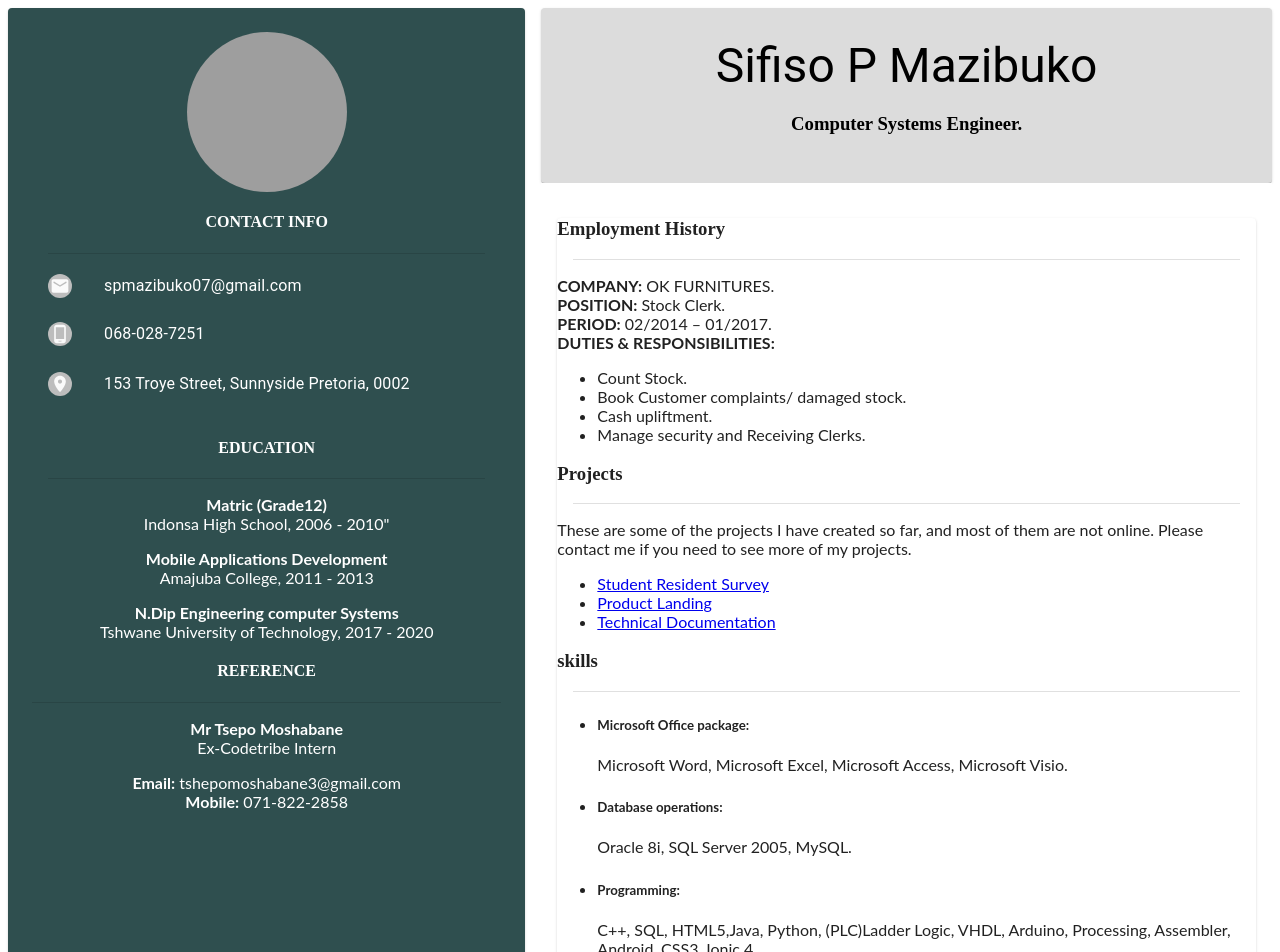
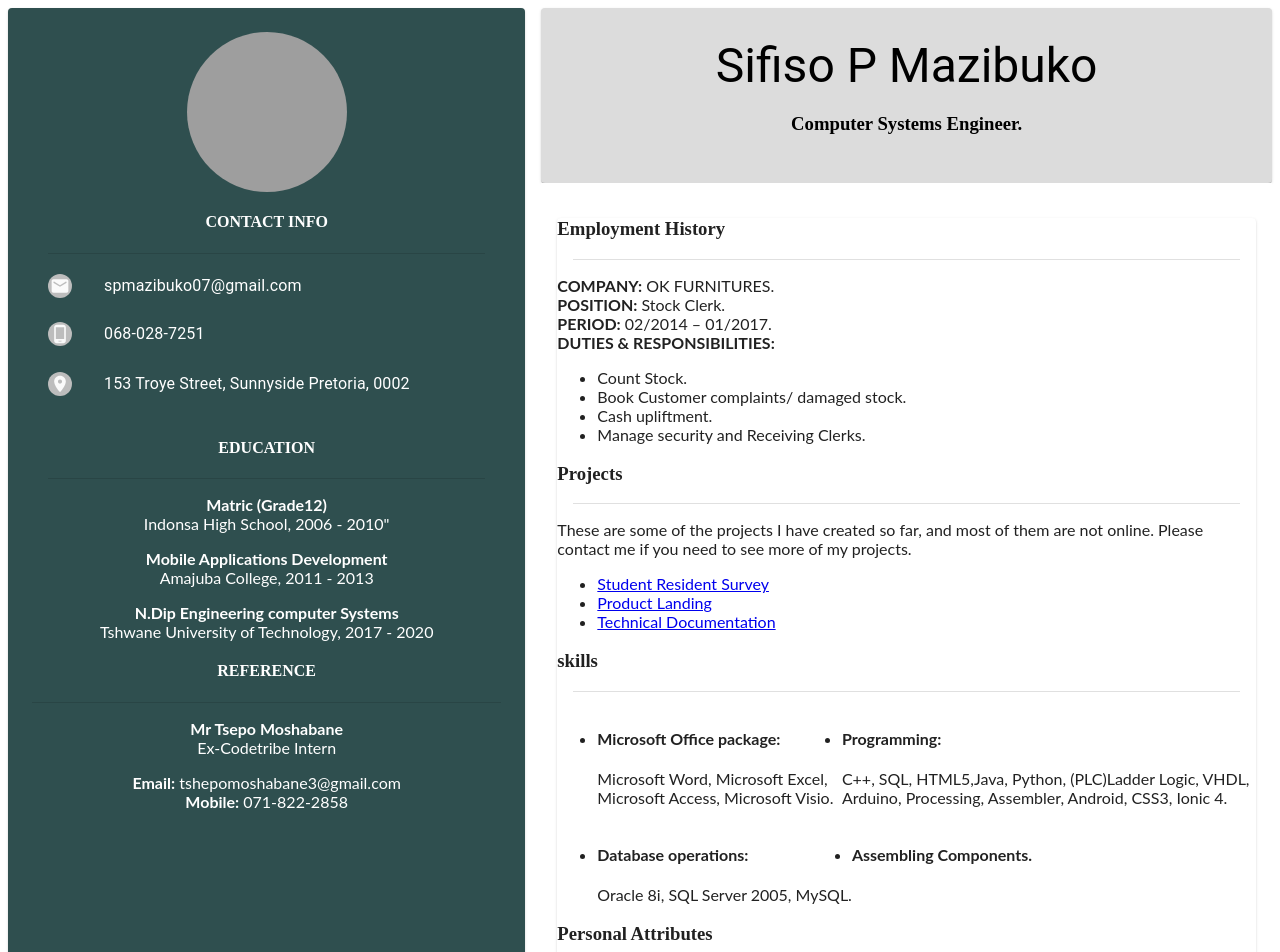
Before and after one commit to SPMazibuko/React-CV, a React (Create React App) app: page / in a window 1280 px wide. Shown: the top 952 px of the page. Built offline with nearby package versions, Linux system fonts and the light colour scheme; grey boxes are pictures that could not be loaded.

Commit message:
1 file modified

```diff
--- a/src/App.js
+++ b/src/App.js
@@ -186,17 +186,20 @@ Pretoria, 0002" secondary="" />
                   <Divider variant="middle" />
 
 
-                 <p> <ul>
-    <li><h5>Microsoft Office package:</h5>
+                 <p> <ul style={{display:'flex'}}>
+    <li><h4>Microsoft Office package:</h4>
       Microsoft Word, Microsoft Excel, Microsoft Access, Microsoft Visio.</li>
-    <li><h5>Database operations:</h5>
+    <li><h4>Programming:</h4>
+    C++, SQL, HTML5,Java, Python, (PLC)Ladder Logic, VHDL, Arduino, Processing, Assembler, Android, CSS3, Ionic 4.
+    </li>
+
+  </ul>
+  <ul style={{display:'flex'}}>
+  <li><h4>Database operations:</h4>
     Oracle 8i, SQL Server 2005, MySQL.
     </li>
-    <li><h5>Programming:</h5>
-    C++, SQL, HTML5,Java, Python, (PLC)Ladder Logic, VHDL, Arduino, Processing, Assembler, Android, CSS3, Ionic 4.
-    </li>
-    <li><h5>Assembling Components.</h5></li>
-  </ul>
+    <li><h4>Assembling Components.</h4></li>
+    </ul>
                  </p>
                 </div>
                 <div id="PersonalAttributes">
```
